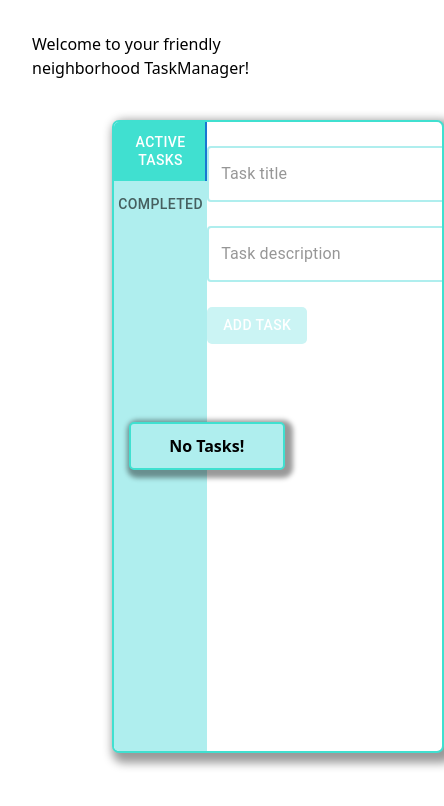
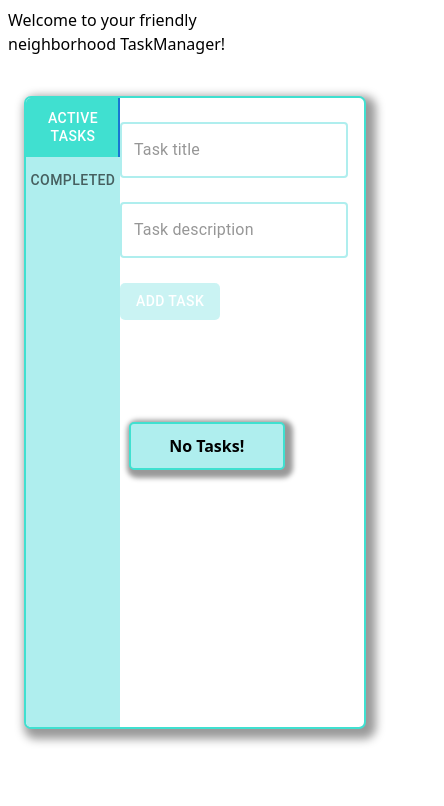
Before and after one commit to AntoineSalameh45/TaskManager, a React (Vite) app: page / in a window 390 px wide. Shown: the top 806 px of the page, 444 px wide, since content can reach past the window. Built offline with nearby package versions, Linux system fonts and the light colour scheme.

Commit message:
fixed the mobile responsivity

```diff
--- a/src/App.css
+++ b/src/App.css
@@ -1,5 +1,5 @@
 #root {
-  max-width: 100vw;
+  width: 100vw;
   margin: 0 0;
   padding: 2rem;
 }
@@ -65,3 +65,10 @@
 .checkbox-label {
   margin-left: 30px;
 }
+
+@media screen and (max-width:749px){
+  #root {
+    width: 100vw;
+    padding: 0.5rem;
+  }
+}
--- a/src/components/tabs.tsx
+++ b/src/components/tabs.tsx
@@ -101,9 +101,12 @@ const VerticalTabs: React.FC = () => {
         borderRadius: '7px',
         border: 2,
         borderColor: '#40E0D0',
-        mx: 10,
+        mx: 5,
         mt: 5,
         boxShadow: '5px 5px 10px 5px rgba(0, 0, 0, 0.4) ',
+        '@media (max-width: 800px)': {
+          mx: 2,
+        }
       }}
     >
       <Tabs
--- a/src/components/taskform.tsx
+++ b/src/components/taskform.tsx
@@ -38,8 +38,8 @@ const TaskForm: React.FC<TaskFormProps> = ({ addTask }) => {
   const isFormValid = title.trim() !== '' && description.trim() !== '';
 
   return (
-    <div className='w-[75vw]'>
-      <form onSubmit={handleSubmit} className="flex items-center justify-center mt-2">
+    <div className='w-[55vw] lg:w-[75vw] sm:w-[55vw]'>
+      <form onSubmit={handleSubmit} className="flex items-center justify-center mx-4 mt-2 flex-col md:flex-row ">
         <TextField
           label="Task title"
           variant="outlined"
--- a/src/components/taskpanel.tsx
+++ b/src/components/taskpanel.tsx
@@ -31,14 +31,27 @@ const TaskPanel: React.FC<TaskPanelProps> = ({ loading, tasks, handleDeleteTask,
       gap: '10px',
       justifyContent: 'center',
       alignItems: 'center',
-    }}>
+      '@media (max-width: 1244px)': {
+        '& > div': {
+            width: '250px',
+            height: '150px',
+        },
+      },
+      '@media (max-width: 749px)': {
+        '& > div': {
+            width: '200px',
+            height: '150px',
+        },
+      },
+    }}
+    >
       {loading ? (
         <Box
           sx={{
             position: 'absolute',
             top: '50%',
             left: '50%',
-            transform: 'translate(-50%, -50%)',
+            transform: 'translate(-25%, -25%)',
           }}
         >
           <CircularProgress
```
